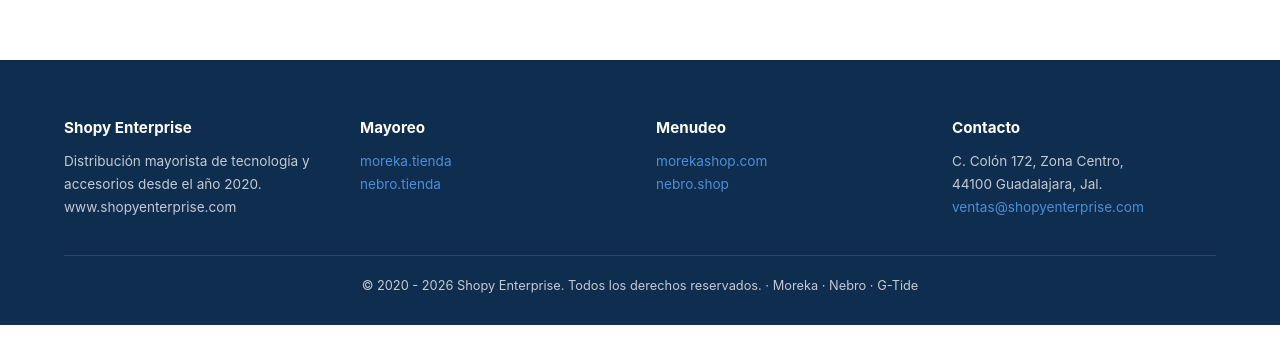
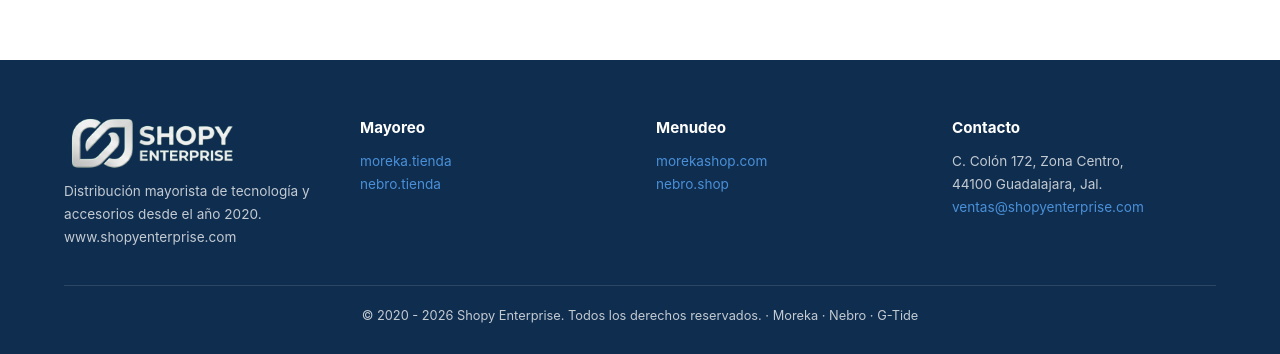
Before and after one commit to morekaoficial-lgtm/shopy-enterprise, a plain HTML site: page index.html in a window 1280 px wide. Shown: the part 7784-8138 px from the top of the page. Before the commit the page ends 8109 px from the top, so only its background shows below. Drawn offline with Linux system fonts and the light colour scheme.

Commit message:
feat: reemplazar texto Shopy Enterprise en footer por logo blanco transparente

```diff
--- a/index.html
+++ b/index.html
@@ -667,6 +667,7 @@
 .footer { text-align: left; padding: 56px 0 28px; background: var(--secondary); color: rgba(255,255,255,0.75); border-top: none; }
 .footer-grid { display: grid; grid-template-columns: repeat(auto-fit, minmax(200px, 1fr)); gap: 32px; margin-bottom: 36px; }
 .footer-col strong { color: #fff; display: block; margin-bottom: 10px; font-size: 0.95rem; }
+.footer-logo { display: block; margin-bottom: 10px; max-width: 180px; height: auto; }
 .footer-col p { font-size: 0.85rem; line-height: 1.7; }
 .footer-col a { color: var(--primary-light); text-decoration: none; }
 .footer-col a:hover { text-decoration: underline; }
@@ -1135,7 +1136,7 @@
   <div class="container">
     <div class="footer-grid">
       <div class="footer-col">
-        <strong>Shopy Enterprise</strong>
+        <img src="logo-footer.png" alt="Shopy Enterprise" class="footer-logo" width="180" height="54">
         <p>Distribución mayorista de tecnología y accesorios desde el año 2020.<br>www.shopyenterprise.com</p>
       </div>
       <div class="footer-col">
```
Also changed, not shown: logo-footer.png (added).
